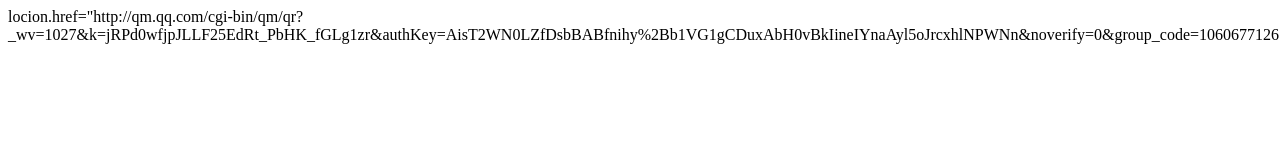
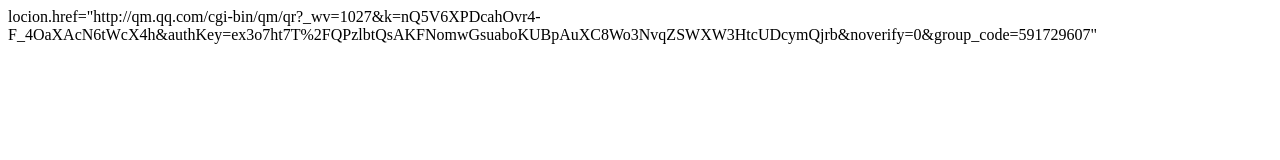
Before and after one commit to s7f5/isid31.github.io, a plain HTML site: page index.html in a window 1280 px wide. Drawn offline with Linux system fonts and the light colour scheme.

Commit message:
Update index.html

```diff
--- a/index.html
+++ b/index.html
@@ -6,7 +6,7 @@
 </head>
 <body>
 <scrt>
-locion.href="http://qm.qq.com/cgi-bin/qm/qr?_wv=1027&k=jRPd0wfjpJLLF25EdRt_PbHK_fGLg1zr&authKey=AisT2WN0LZfDsbBABfnihy%2Bb1VG1gCDuxAbH0vBkIineIYnaAyl5oJrcxhlNPWNn&noverify=0&group_code=1060677126"
+locion.href="http://qm.qq.com/cgi-bin/qm/qr?_wv=1027&k=nQ5V6XPDcahOvr4-F_4OaXAcN6tWcX4h&authKey=ex3o7ht7T%2FQPzlbtQsAKFNomwGsuaboKUBpAuXC8Wo3NvqZSWXW3HtcUDcymQjrb&noverify=0&group_code=591729607"
 </script>
 </body>
 </html>
```
